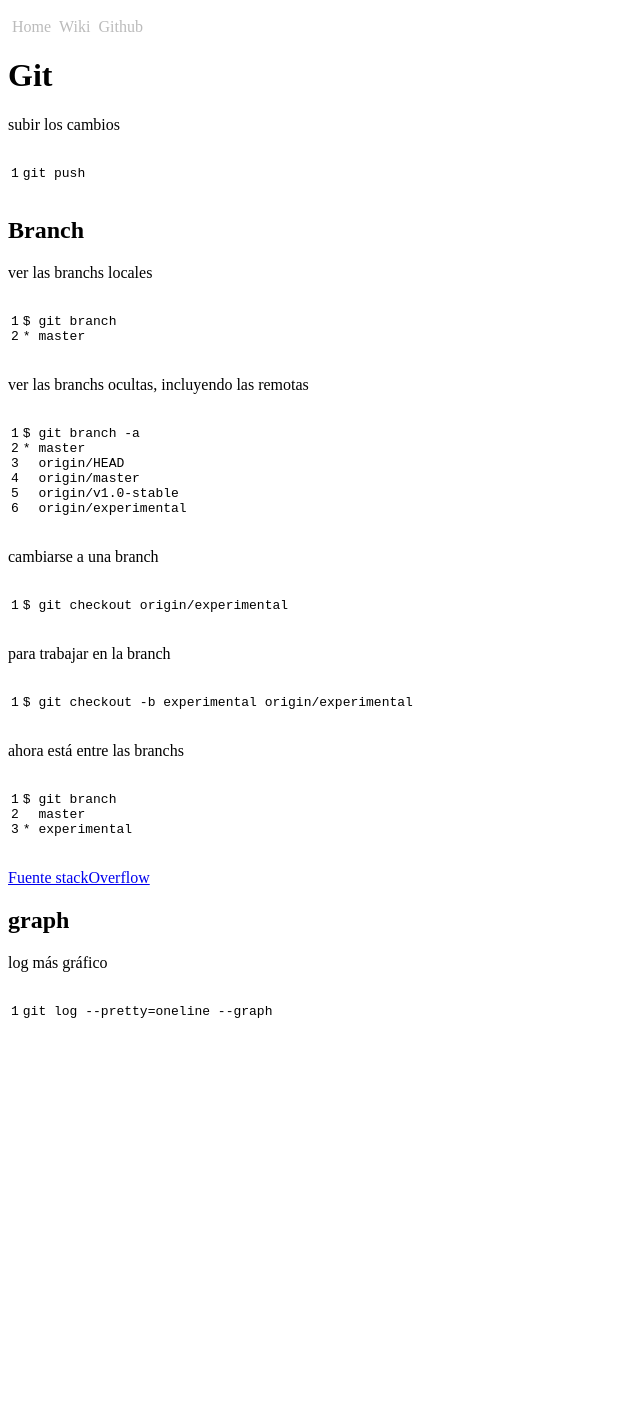
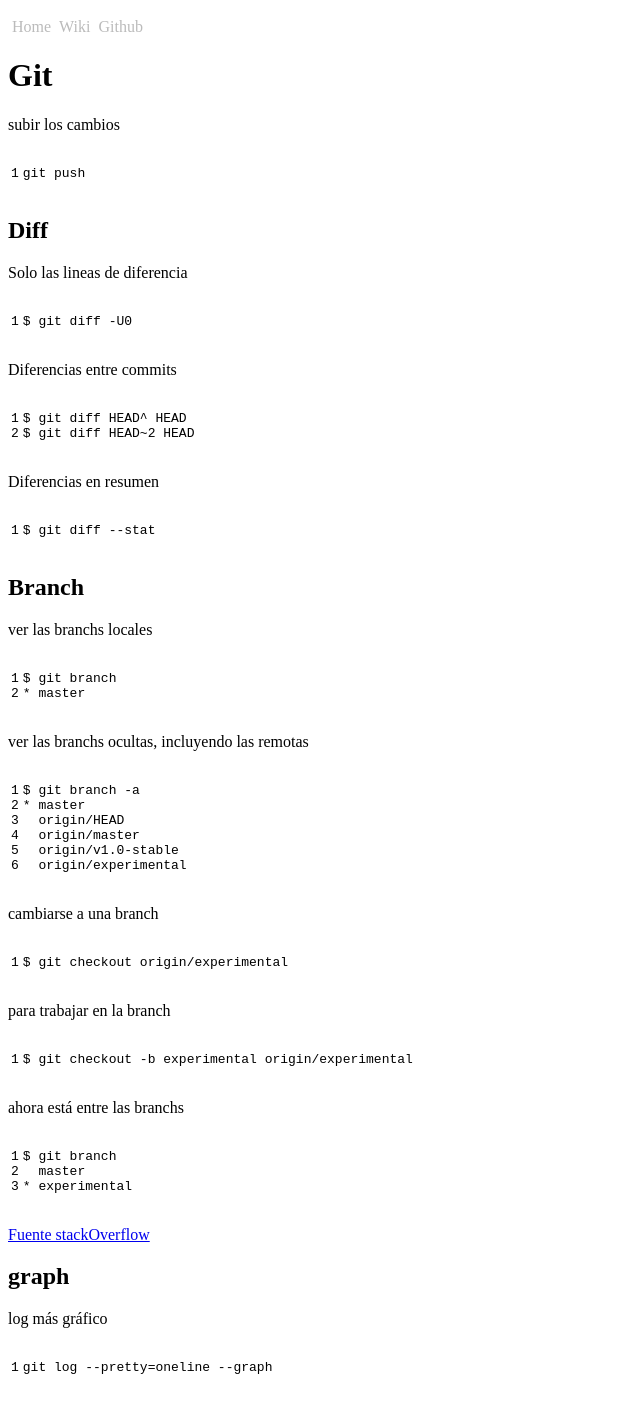
Before and after one commit to pixelmuerto/pixelmuerto.github.com, a Jekyll site: the page built from wiki/Git.md, in a window 1280 px wide. Shown: the whole page, without its empty margins (0-640 px from the left). Built offline with Jekyll 4.4.1, drawn with Linux system fonts in a browser that asks for light colours; Markdown is read by kramdown in place of the engine named in the settings; before the commit the page ends 1048 px from its top, so only the background shows below that.

Commit message:
diff para git

```diff
--- a/_includes/gitDiffStat.markdown
+++ b/_includes/gitDiffStat.markdown
@@ -1,3 +1,2 @@
- _layouts/default.html          |    2 +-
- wiki/index.markdown            |    6 +++---
+ wiki/Git.md                    |   17 ++++++++++++++++-
  wiki/joomla.md                 |    8 ++++++++
--- a/wiki/Git.md
+++ b/wiki/Git.md
@@ -5,7 +5,22 @@ title : Git
 subir los cambios
 `git push`
 
-##Branch
+## Diff
+
+Solo las lineas de diferencia
+
+	$ git diff -U0
+
+Diferencias entre commits
+
+	$ git diff HEAD^ HEAD
+	$ git diff HEAD~2 HEAD
+
+Diferencias en resumen
+
+	$ git diff --stat
+
+## Branch
 
 ver las branchs locales
 
```
